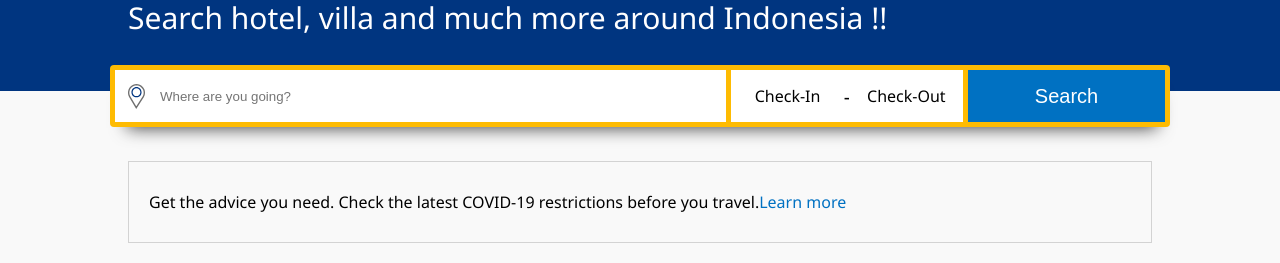
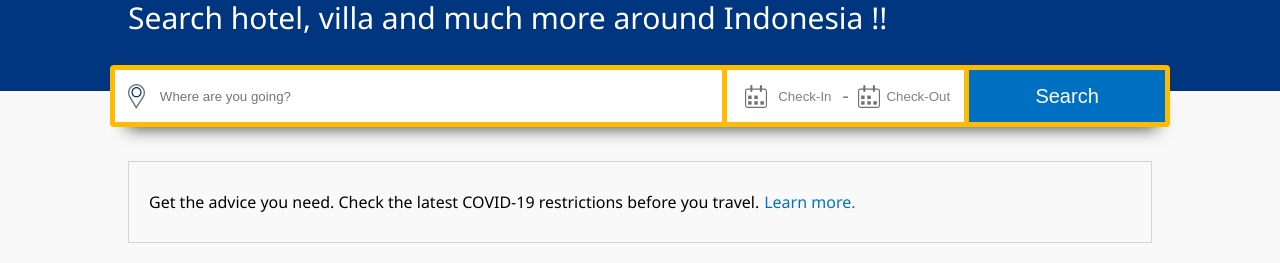
Before and after one commit to reyandoneil/booking-app, a React (Create React App) app in the folder client/: page /home in a window 1280 px wide. Shown: the part 195-458 px from the top of the page. Built offline with nearby package versions, Linux system fonts and the light colour scheme; no server answers.

Commit message:
add calendar

```diff
--- a/client/src/Assets/index.js
+++ b/client/src/Assets/index.js
@@ -11,6 +11,7 @@ import hotel from './hotel.jpg';
 import apartment from './apartement.jpg';
 import resort from './resort.jpg';
 import villa from './villa.jpg';
+import Calendar from './calender.svg'
 
 export {
   boohotLogo,
@@ -26,4 +27,5 @@ export {
   apartment,
   resort,
   villa,
+  Calendar
 };
--- a/client/src/GlobalStyle.js
+++ b/client/src/GlobalStyle.js
@@ -1,4 +1,6 @@
 import { createGlobalStyle } from 'styled-components';
+import 'react-date-range/dist/styles.css'; // main css file
+import 'react-date-range/dist/theme/default.css'; // theme css file
 
 const GlobalStyle = createGlobalStyle`
 body {
--- /dev/null
+++ b/client/src/components/Molecules/Calender/CalenderElements.js
@@ -0,0 +1,26 @@
+import styled from 'styled-components';
+
+export const CalenderWrapper = styled.div`
+  position: absolute;
+  ${(props) => {
+    console.log(props.ss, 'elements');
+
+    if (props.ss === 'sm' || props.ss === 'xs') {
+      return `
+            top: 150px;
+        left:6%;
+
+        `;
+    } else if (props.ss === 'md') {
+      return `
+        top: 50px;
+        left:55%;
+        `;
+    } else {
+      return `
+        top: 50px;
+        left:59%;
+        `;
+    }
+  }}
+`;
--- /dev/null
+++ b/client/src/components/Molecules/Calender/index.js
@@ -0,0 +1,18 @@
+import { useState, useEffect, useRef } from 'react';
+import { format } from 'date-fns';
+import { Calendar } from 'react-date-range';
+import { CalenderWrapper } from './CalenderElements';
+
+const CalenderComp = ({ ss }) => {
+  const [calender, setCalender] = useState();
+  const handleSelect = (date) => {
+    setCalender(format(date, 'MM/dd/yyyy'));
+  };
+  return (
+    <CalenderWrapper ss={ss}>
+      <Calendar onChange={handleSelect} date={new Date()} />
+    </CalenderWrapper>
+  );
+};
+
+export default CalenderComp;
--- a/client/src/components/Molecules/index.js
+++ b/client/src/components/Molecules/index.js
@@ -1,3 +1,4 @@
 import Card from './Card';
+import Calender from './Calender';
 
-export { Card };
+export { Card, Calender };
--- a/client/src/components/Organisms/BrowseByCity/index.js
+++ b/client/src/components/Organisms/BrowseByCity/index.js
@@ -41,7 +41,7 @@ function BrowseByCity({ name }) {
   const dataHotelByType = useSelector(
     (state) => state.HotelsReducer?.dataHotelByType
   );
-  console.log(dataHotelByCity);
+
   useEffect(() => {
     dispatch(getHotelsByCity());
     dispatch(getHotelsByType());
--- a/client/src/components/Organisms/Covid/CovidElements.js
+++ b/client/src/components/Organisms/Covid/CovidElements.js
@@ -46,4 +46,5 @@ export const Text = styled.span`
 export const Links = styled.a`
   text-decoration: none;
   color: #0071c2;
+  margin-left: 5px;
 `;
--- a/client/src/components/Organisms/Covid/index.js
+++ b/client/src/components/Organisms/Covid/index.js
@@ -20,7 +20,7 @@ function Covid() {
             href="https://kemlu.go.id/portal/id/page/72/covid-19%20update"
             target="_blank"
           >
-            Learn more
+            Learn more.
           </Links>
         </Text>
       </CovidMessage>
--- a/client/src/components/Organisms/Headers/HeadersElements.js
+++ b/client/src/components/Organisms/Headers/HeadersElements.js
@@ -101,6 +101,9 @@ export const SearchMenu = styled.div`
 export const SearchMenuWrapper = styled.div`
   display: flex;
   width: 100%;
+  :hover {
+    box-shadow: 6px 11px 5px -8px rgba(0, 0, 0, 0.4);
+  }
 `;
 
 export const InputSearch = styled.input`
@@ -153,12 +156,13 @@ export const ClearInput = styled.img`
 
 export const CheckIn = styled.div`
   background-color: white;
-  height: 52px;
+  height: 100%;
+  width: 95%;
+  color: gray;
   ${(props) => {
     if (props.ss === 'xs' || props.ss === 'sm') {
       return `
       width: 100% ;
-      margin-top:3px;
 
       `;
     } else {
@@ -173,11 +177,12 @@ export const CheckIn = styled.div`
 `;
 export const CheckOut = styled.div`
   background-color: white;
-  height: 52px;
+  color: gray;
+  height: 100%;
+  width: 95%;
   ${(props) => {
     if (props.ss === 'xs' || props.ss === 'sm') {
       return `
-      margin-top:3px;
       width: 100% ;
       `;
     } else {
@@ -191,28 +196,35 @@ export const CheckOut = styled.div`
   align-items: center;
 `;
 
-export const DatePickerWrapper = styled.div`
+export const DatePickerWrapper = styled.button`
+  border-color: transparent;
+  background-color: white;
+  cursor: pointer;
+  outline: 0;
   display: flex;
   height: 52px;
+  width: fit-content;
   ${(props) => {
     if (props.ss === 'xs' || props.ss === 'sm') {
       return `
       flex-direction: row;
       width: 100% ;
-
+      margin-top: 5px;
       `;
     } else {
       return `
       flex-direction: row;
       width:400px;
-      padding-left: 5px;
+      margin-left: 5px;
       `;
     }
   }}
+  :hover {
+    box-shadow: 6px 11px 5px -8px rgba(0, 0, 0, 0.4);
+  }
 `;
 
 export const Space = styled.div`
-  height: 100%;
   width: 5px;
   display: flex;
   justify-content: center;
@@ -224,6 +236,13 @@ export const Space = styled.div`
     if (props.ss === 'xs' || props.ss === 'sm') {
       return `
       background-color: #febb02;
+      height: 120%;
+      color: transparent;
+      `;
+    } else {
+      return `
+      height: 100%;
+      color: gray;
       `;
     }
   }}
@@ -239,3 +258,33 @@ export const Symbol = styled.span`
     }
   }}
 `;
+
+export const Icon = styled.img`
+  height: 50%;
+  ${(props) => {
+    if (props.ss === 'lg' || props.ss === 'md') {
+      console.log(props, '<----');
+
+      return `
+      background-color: aliceblue;
+      display: none;
+      `;
+    }
+  }}
+`;
+
+export const IconWrapper = styled.div`
+  height: 100%;
+  display: flex;
+  justify-content: center;
+  align-items: center;
+  margin-left: 10px;
+`;
+
+export const IconWrapper2 = styled.div`
+  height: 100%;
+  display: flex;
+  justify-content: center;
+  align-items: center;
+  margin-left: 10px;
+`;
--- a/client/src/components/Organisms/Headers/index.js
+++ b/client/src/components/Organisms/Headers/index.js
@@ -14,11 +14,15 @@ import {
   CheckOut,
   DatePickerWrapper,
   Space,
-  Symbol
+  Symbol,
+  Icon,
+  IconWrapper,
+  IconWrapper2,
 } from './HeadersElements';
-import { togle_icon, closeIcon } from '../../../Assets';
+import { togle_icon, closeIcon, Calendar } from '../../../Assets';
 import { useSelector } from 'react-redux';
 import { Button } from '../../Atoms';
+import { Calender } from '../../Molecules';
 
 function Header() {
   const breakpoint = useSelector(
@@ -42,6 +46,11 @@ function Header() {
   };
   const onClear = () => {
     setInput({ city: '' });
+  };
+  //CALENDER
+  const [openCal, setOpenCal] = useState(false);
+  const openCalender = () => {
+    setOpenCal(!openCal);
   };
   return (
     <HeadersContainer ss={breakpoint}>
@@ -71,13 +80,20 @@ function Header() {
             )}
           </IconInputWrapper>
         </SearchMenuWrapper>
-        <DatePickerWrapper ss={breakpoint}>
+        <DatePickerWrapper ss={breakpoint} onClick={openCalender}>
+          <IconWrapper>
+            <Icon src={Calendar} />
+          </IconWrapper>
           <CheckIn ss={breakpoint}>Check-In</CheckIn>
           <Space ss={breakpoint}>
             <Symbol>-</Symbol>
           </Space>
+          <IconWrapper2>
+            <Icon src={Calendar} ss={breakpoint}/>
+          </IconWrapper2>
           <CheckOut ss={breakpoint}>Check-Out</CheckOut>
         </DatePickerWrapper>
+        {openCal && <Calender ss={breakpoint} />}
         <Button
           title={'Search'}
           className={'SearchButton'}
```
Also changed, not shown: client/src/Assets/calender.svg (added), 1 other file (tests, documents, lock files or other folders).
